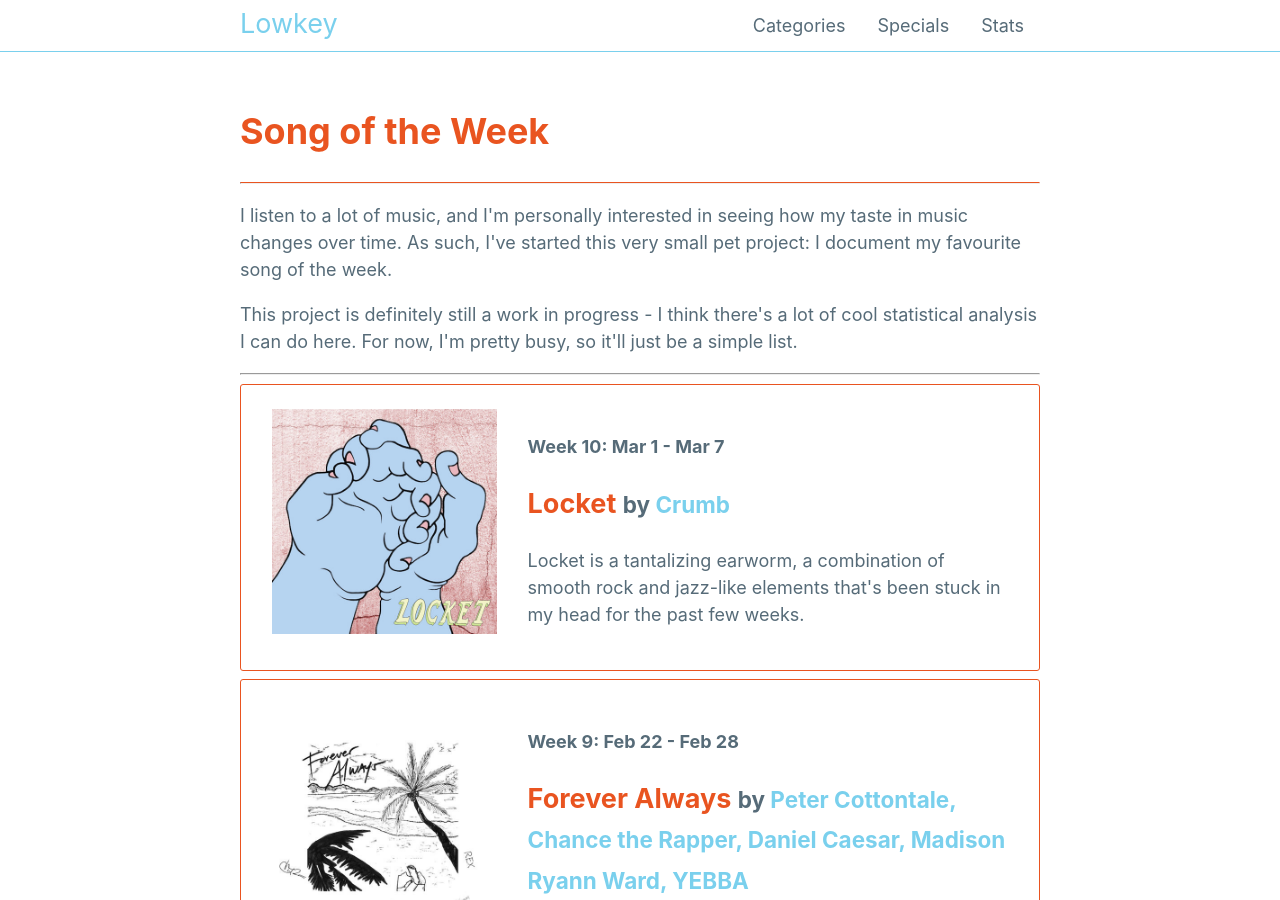
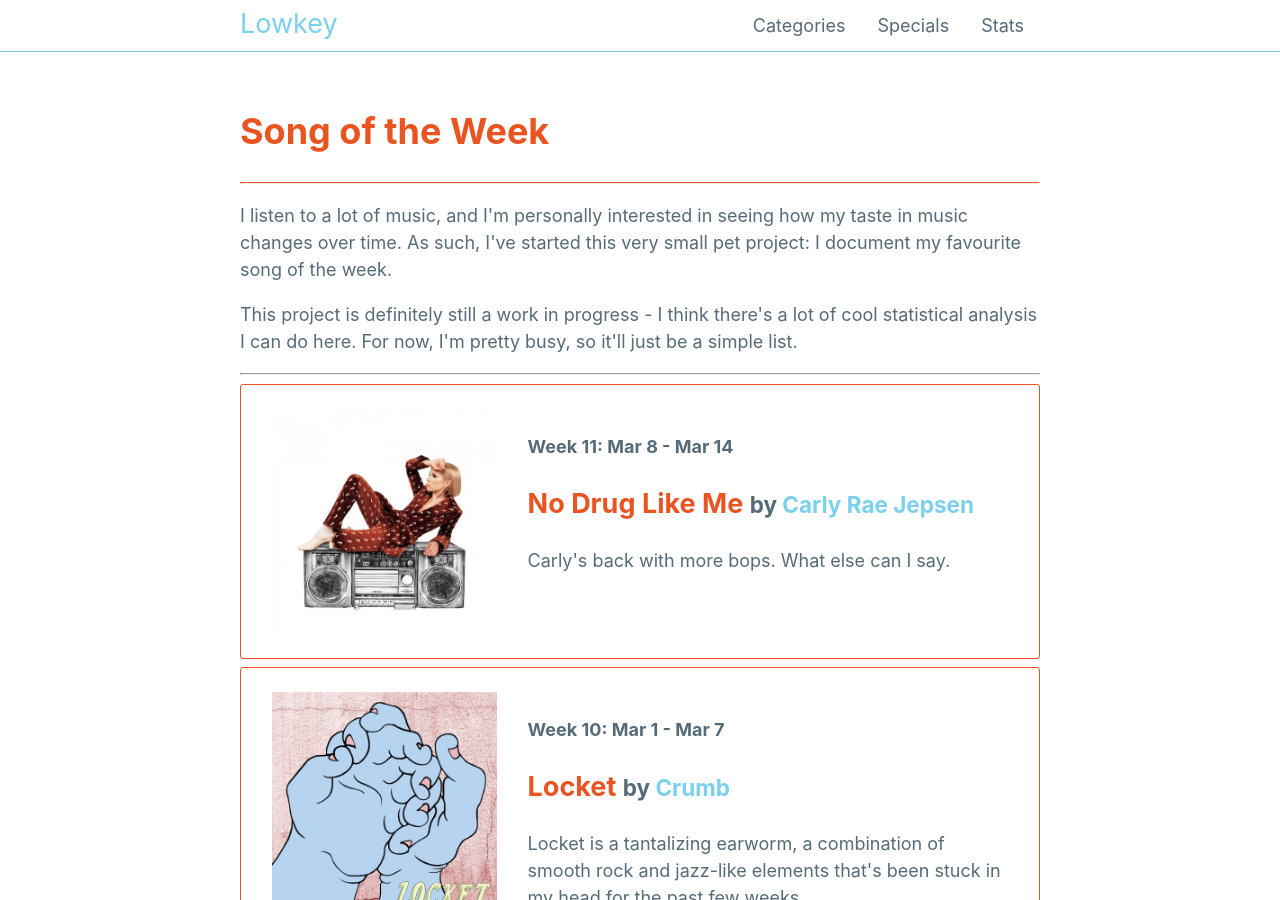
Before and after one commit to mattxwang/lowkey, a Jekyll site: the page built from _stats/song-of-the-week.html, in a window 1280 px wide and 900 px high. Built offline with Jekyll 4.4.1, drawn with Linux system fonts in a browser that asks for light colours.

Commit message:
crj is back baby

```diff
--- a/_data/stats.yml
+++ b/_data/stats.yml
@@ -99,3 +99,13 @@
     year: 2017
     blurb: >
       Locket is a tantalizing earworm, a combination of smooth rock and jazz-like elements that's been stuck in my head for the past few weeks.
+  week11:
+    week: "Week 11: Mar 8 - Mar 14"
+    title: "No Drug Like Me"
+    artist: "Carly Rae Jepsen"
+    album: "Now That I Found You / No Drug Like Me"
+    album_art: "crj-3ep.jpg"
+    genre: "pop"
+    year: 2019
+    blurb: >
+      Carly's back with more bops. What else can I say.
```
Also changed, not shown: img/albums/crj-3ep.jpg (added).
